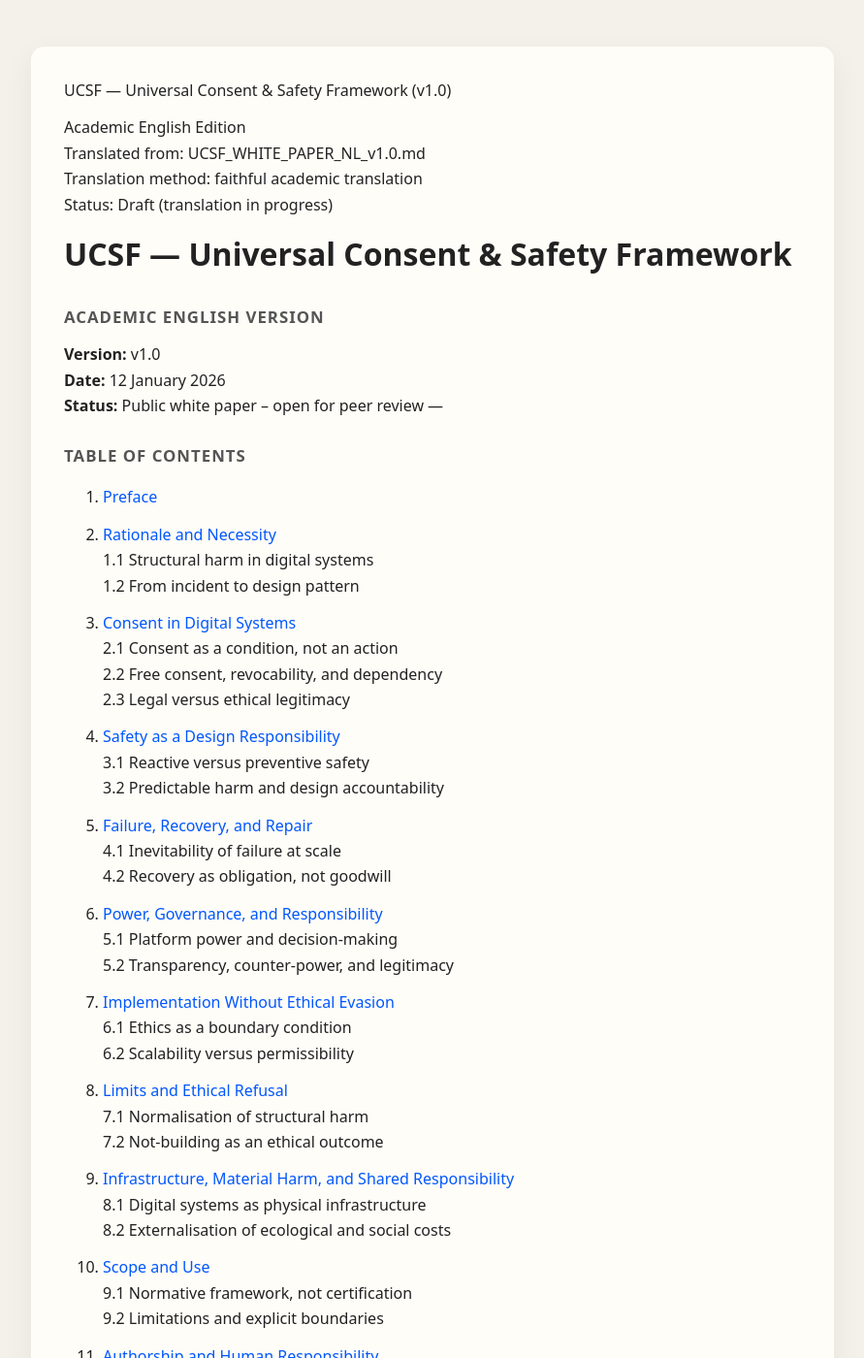
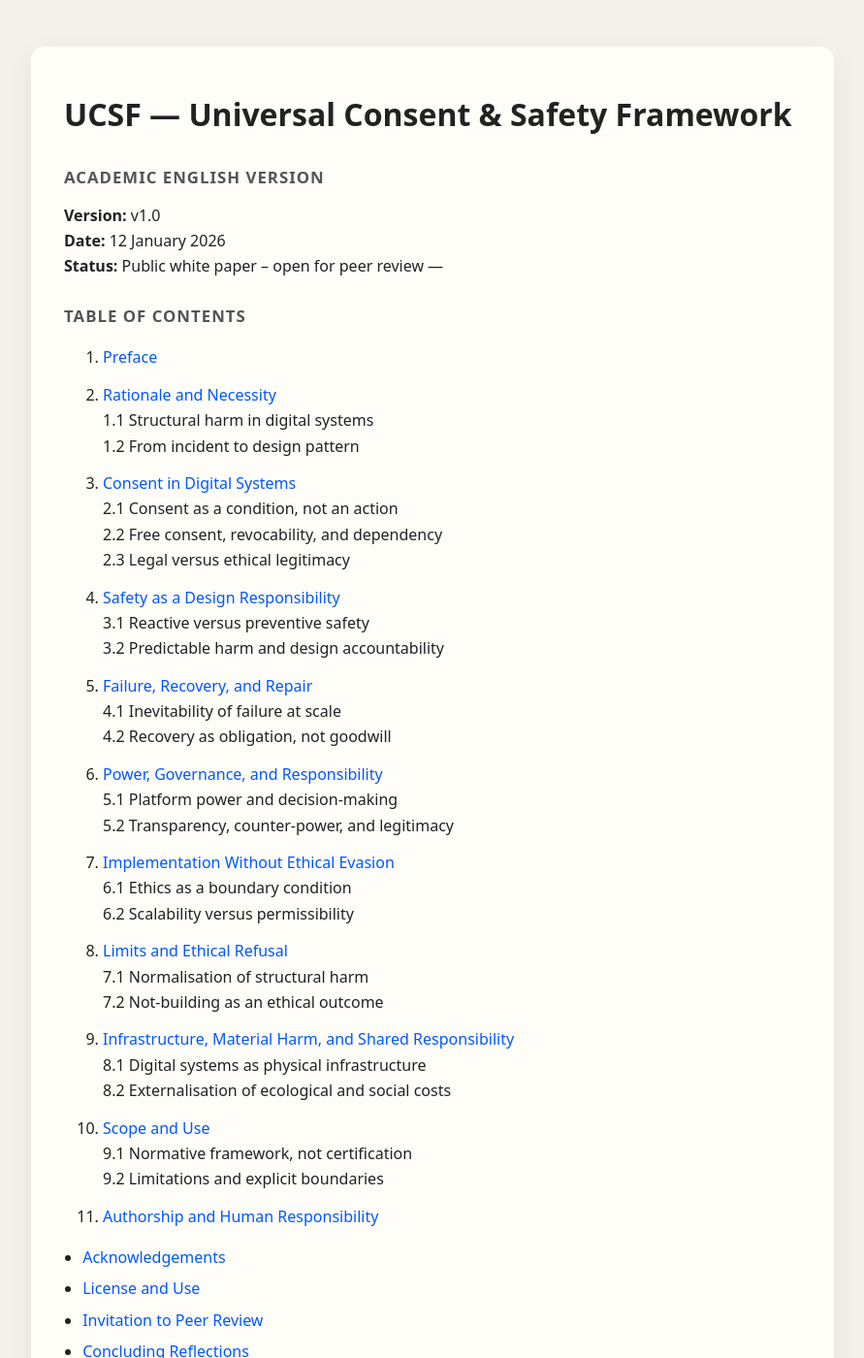
Before and after one commit to MartijnBruzzese/ModelHaven-Studio, a Jekyll site: the page built from WHITE_PAPERS/EN/UCSF_WHITE_PAPER_EN_v1.0.md, in a window 1280 px wide and 1400 px high. Shown: the whole window at 97% size, without its empty margins (194-1085 px from the left). Built offline with Jekyll 4.4.1, drawn with Linux system fonts in a browser that asks for light colours; some of the changed text lies outside the part shown.

Commit message:
Update UCSF_WHITE_PAPER_EN_v1.0.md

```diff
--- a/WHITE_PAPERS/EN/UCSF_WHITE_PAPER_EN_v1.0.md
+++ b/WHITE_PAPERS/EN/UCSF_WHITE_PAPER_EN_v1.0.md
@@ -2,14 +2,6 @@
 layout: default
 title: UCSF White paper EN v1.0
 ---
-
-
-UCSF — Universal Consent & Safety Framework (v1.0)
-
-Academic English Edition
-Translated from: UCSF_WHITE_PAPER_NL_v1.0.md
-Translation method: faithful academic translation
-Status: Draft (translation in progress)
 
 <a id="inhoudsopgave"></a>
 # UCSF — Universal Consent & Safety Framework
```
Also changed, not shown: other parts of WHITE_PAPERS/EN/UCSF_WHITE_PAPER_EN_v1.0.md (+1 -1 lines).
